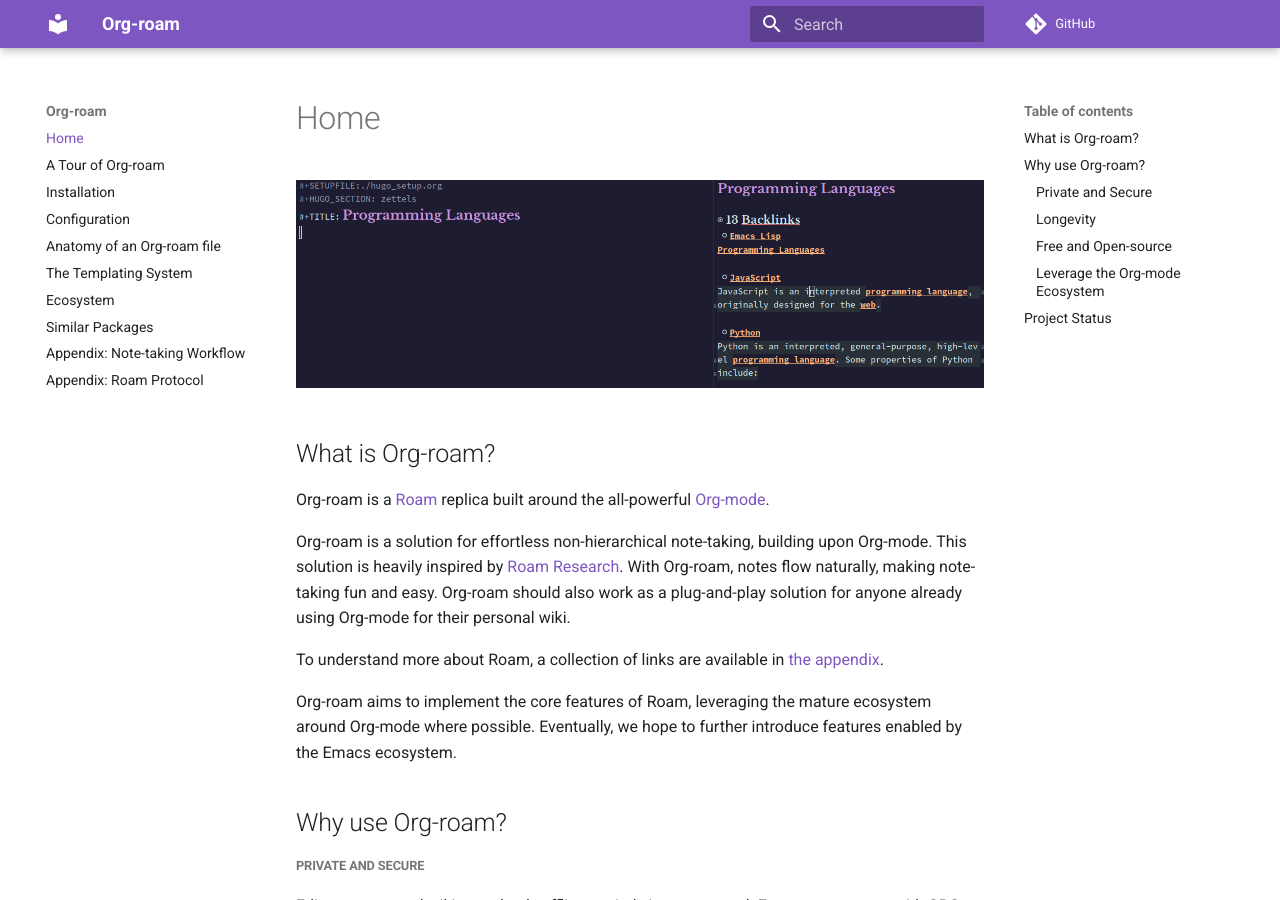
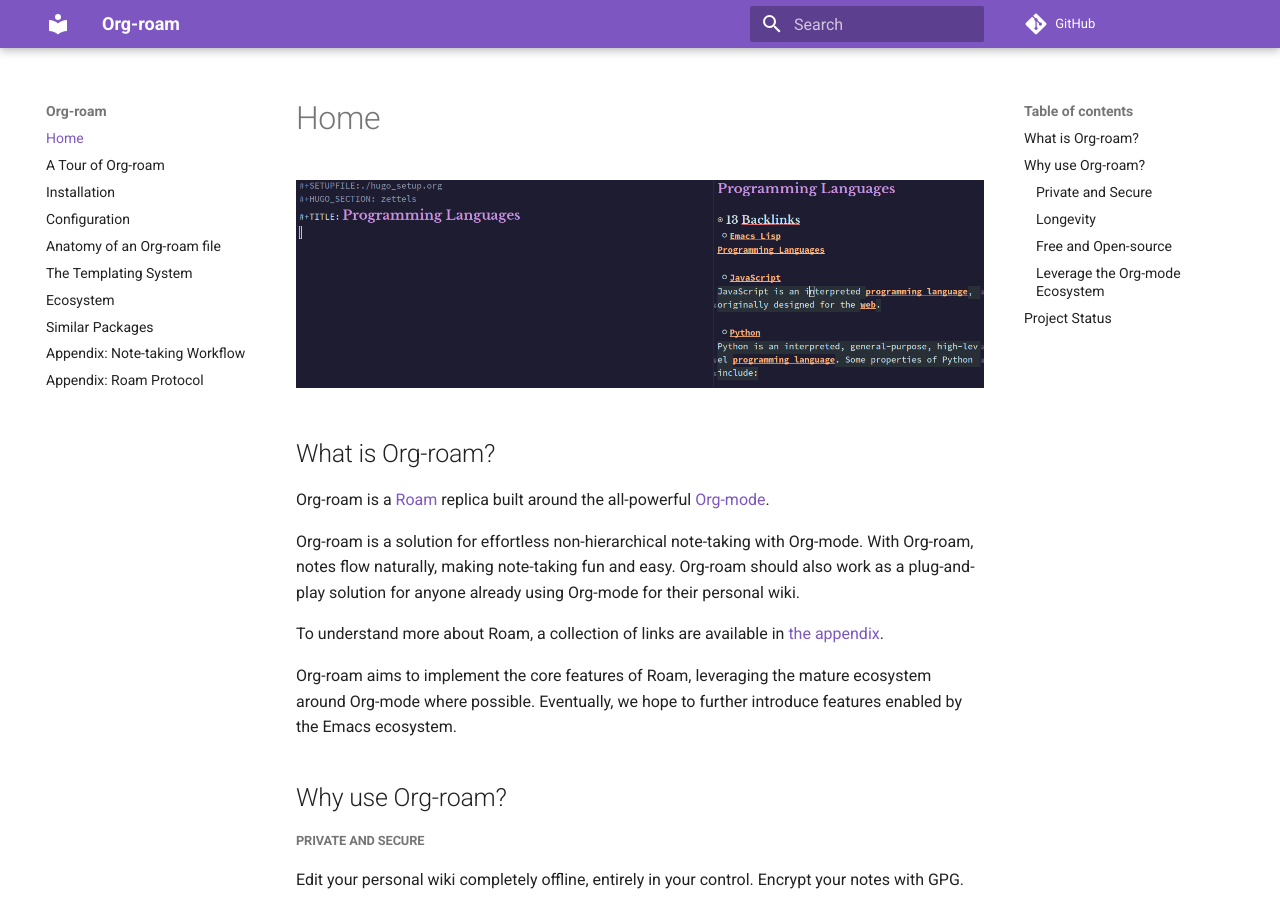
Before and after one commit to org-roam/org-roam, an MkDocs documentation site: the page built from doc/index.md, in a window 1280 px wide and 900 px high. Built offline with MkDocs 1.6.1 and Material for MkDocs 9.7.7, drawn with Linux system fonts in a browser that asks for light colours; comment, search, counter and statistics services are not loaded.

```diff
--- a/doc/index.md
+++ b/doc/index.md
@@ -5,11 +5,10 @@
 Org-roam is a [Roam][roamresearch] replica built around the
 all-powerful [Org-mode][org].
 
-Org-roam is a solution for effortless non-hierarchical note-taking,
-building upon Org-mode. This solution is heavily inspired by [Roam
-Research][roamresearch]. With Org-roam, notes flow naturally, making
-note-taking fun and easy. Org-roam should also work as a plug-and-play
-solution for anyone already using Org-mode for their personal wiki.
+Org-roam is a solution for effortless non-hierarchical note-taking
+with Org-mode. With Org-roam, notes flow naturally, making note-taking
+fun and easy. Org-roam should also work as a plug-and-play solution
+for anyone already using Org-mode for their personal wiki.
 
 To understand more about Roam, a collection of links are available in
 [the appendix](notetaking_workflow.md).
--- a/mkdocs.yml
+++ b/mkdocs.yml
@@ -3,6 +3,10 @@ repo_url: https://github.com/jethrokuan/org-roam/
 edit_uri: edit/master/doc/
 copyright: "Copyright (C) 2020 Jethro Kuan and contributors"
 docs_dir: doc
+extra:
+  social:
+    - type: 'slack'
+      link: 'https://join.slack.com/t/orgroam/shared_invite/zt-clh0g0tx-j8xg1kVxnrWdKt16gmSGPQ'
 nav:
 - Home: index.md
 - A Tour of Org-roam: tour.md
```
Also changed, not shown: README.md (+15 -15 lines).
